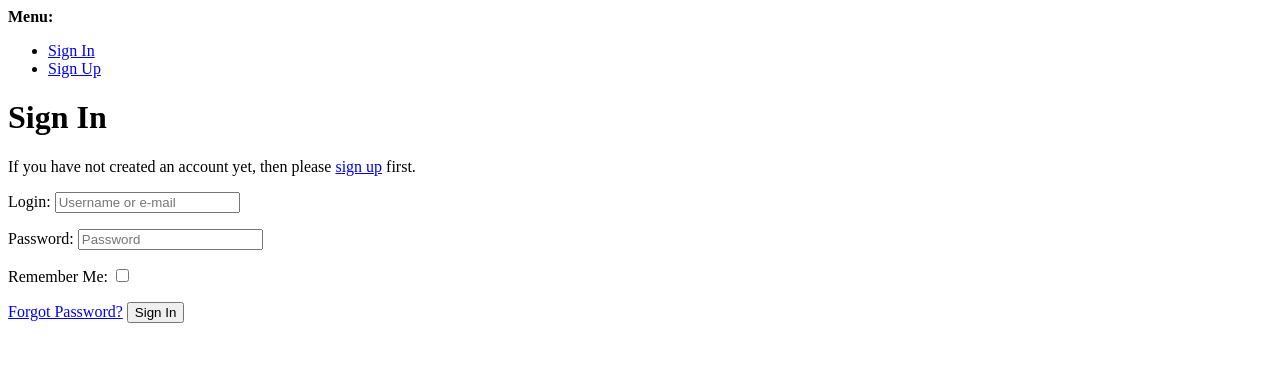
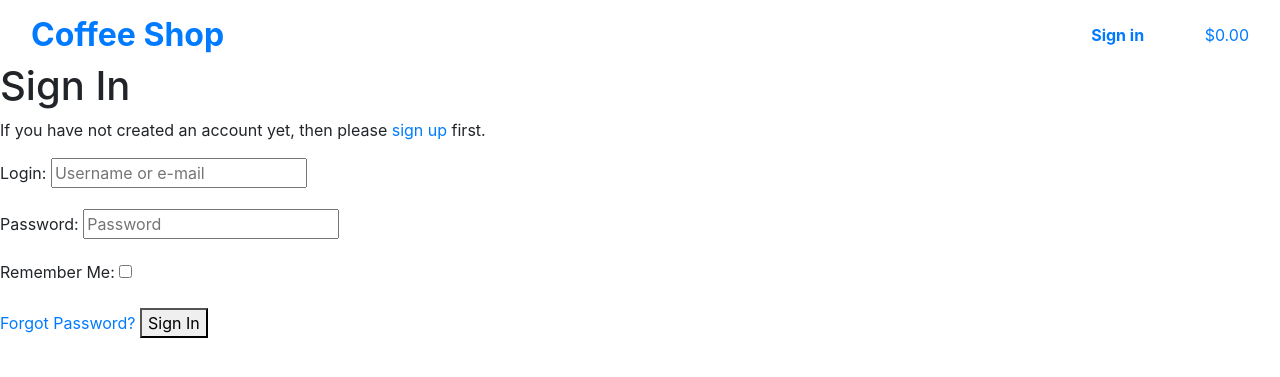
Before and after one commit to Dominikwigh/coffee-shop, a Django app: page /accounts/login/ in a window 1280 px wide. Shown: the top 377 px of the page. Run offline with Django 3.2, Linux system fonts and the light colour scheme; some libraries are stand-ins or nearby versions.

Commit message:
added main page header

```diff
--- a/coffee_shop/settings.py
+++ b/coffee_shop/settings.py
@@ -44,6 +44,7 @@
     'allauth',
     'allauth.account',
     'allauth.socialaccount',
+    'home',
 ]
 
 MIDDLEWARE = [
@@ -61,7 +62,10 @@
 TEMPLATES = [
     {
         'BACKEND': 'django.template.backends.django.DjangoTemplates',
-        'DIRS': [],
+        'DIRS': [
+            os.path.join(BASE_DIR, 'templates'),
+            os.path.join(BASE_DIR, 'templates', 'allauth'),
+        ],
         'APP_DIRS': True,
         'OPTIONS': {
             'context_processors': [
--- a/coffee_shop/urls.py
+++ b/coffee_shop/urls.py
@@ -19,4 +19,5 @@
 urlpatterns = [
     path('admin/', admin.site.urls),
     path('accounts/', include('allauth.urls')),
+    path('', include('home.urls')),
 ]
--- a/templates/base.html
+++ b/templates/base.html
@@ -32,7 +32,73 @@
     <title>Coffee Shop{% block extra_title %}{% endblock %}</title>
   </head>
   <body>
-    <header class="container-fluid fixed-top"></header>
+    <!-- Site navigation -->
+    <header class="container-fluid">
+        <div id="topnav" class="row bg-white pt-lg-2 d-none d-lg-flex">
+            <!--- Logo -->
+            <div class="col-12 col-lg-4 my-auto py-1 py-lg-0 text-center text-lg-left">
+                <a href="{% url 'home' %}" class="nav-link main-logo-link">
+                    <h2 class="logo-font text-black my-0"><strong>Coffee Shop</strong></h2>
+                </a>
+            </div>
+<!-- Search bar -->
+<div class="col-12 col-lg-4 my-auto py-1 py-lg-0">
+    <form class="d-flex" method="GET" action=""
+        <input class="form-control me-2" type="text" name="q" placeholder="Search our site"
+            aria-label="Search">
+        <button class="btn link-btn text-white" type="submit" aria-label="Search Button">
+            <i class="fas fa-search"></i>
+        </button>
+    </form>
+</div>
+<div class="col-12 col-lg-4 my-auto py-1 py-lg-0">
+    <ul class="list-inline list-unstyled text-center text-lg-right my-0">
+        <!-- Menu for accounts -->
+        <li class="list-inline-item dropdown pr-3">
+            <a href="#" class="nav-link" data-toggle="dropdown" aria-haspopup="true" aria-expanded="false">
+                <div class="text-center">
+                    <div class="icon"><i class="fas fa-user fa-lg"></i></div>
+                    {% if user.is_authenticated %}
+                    <p class="my-0 font-weight-bold">My Account</p>
+                    {% else %}
+                    <p class="my-0 font-weight-bold">Sign in</p>
+                    {% endif %}
+                </div>
+            </a>
+            <div class="dropdown-menu">
+                {% if request.user.is_authenticated %}
+                <a href="" class="dropdown-item">My Account</a>
+                <a href="" class="dropdown-item">Sign out</a>
+                {% if request.user.is_superuser %}
+                <hr class="dropdown-divider">
+                <a href="" class="dropdown-item">Product Management</a>
+                {% endif %}
+                {% else %}
+                <a href="" class="dropdown-item">Sign up</a>
+                <a href="" class="dropdown-item">Sign in</a>
+                {% endif %}
+            </div>
+        </li>
+        <!-- Shopping bag -->
+        <li class="list-inline-item">
+            <a class="{% if grand_total %}text-info font-weight-bold{% else %}text-black{% endif %} nav-link"
+                href="">
+                <div class="text-center">
+                    <div><i class="fas fa-shopping-bag fa-lg"></i></div>
+                    <p class="my-0">
+                        {% if grand_total %}
+                        ${{ grand_total|floatformat:2 }}
+                        {% else %}
+                        $0.00
+                        {% endif %}
+                    </p>
+                </div>
+            </a>
+        </li>
+    </ul>
+</div>
+</div>
+    </header>
 
     {% if messages %}
         <div class="message-container"></div>
```
Also changed, not shown: home/templates/home/index.html (+22 -0 lines).
